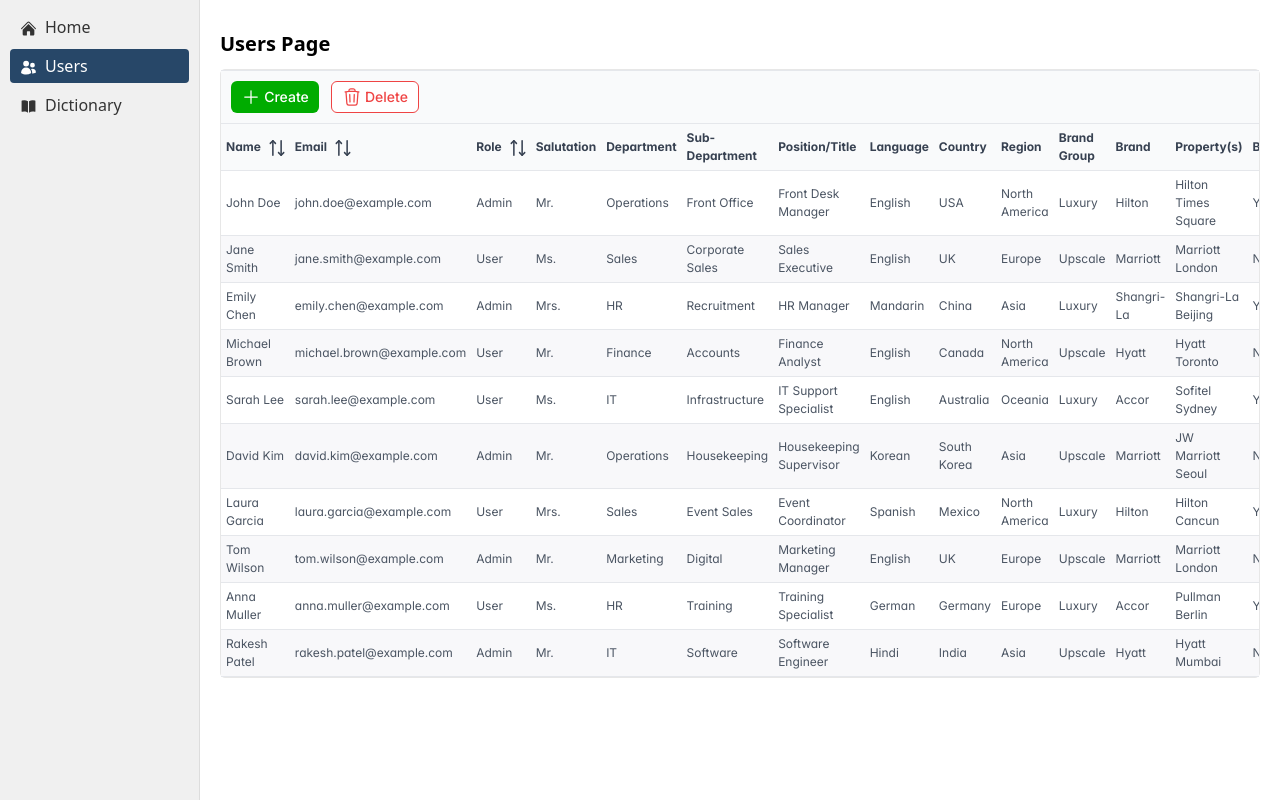
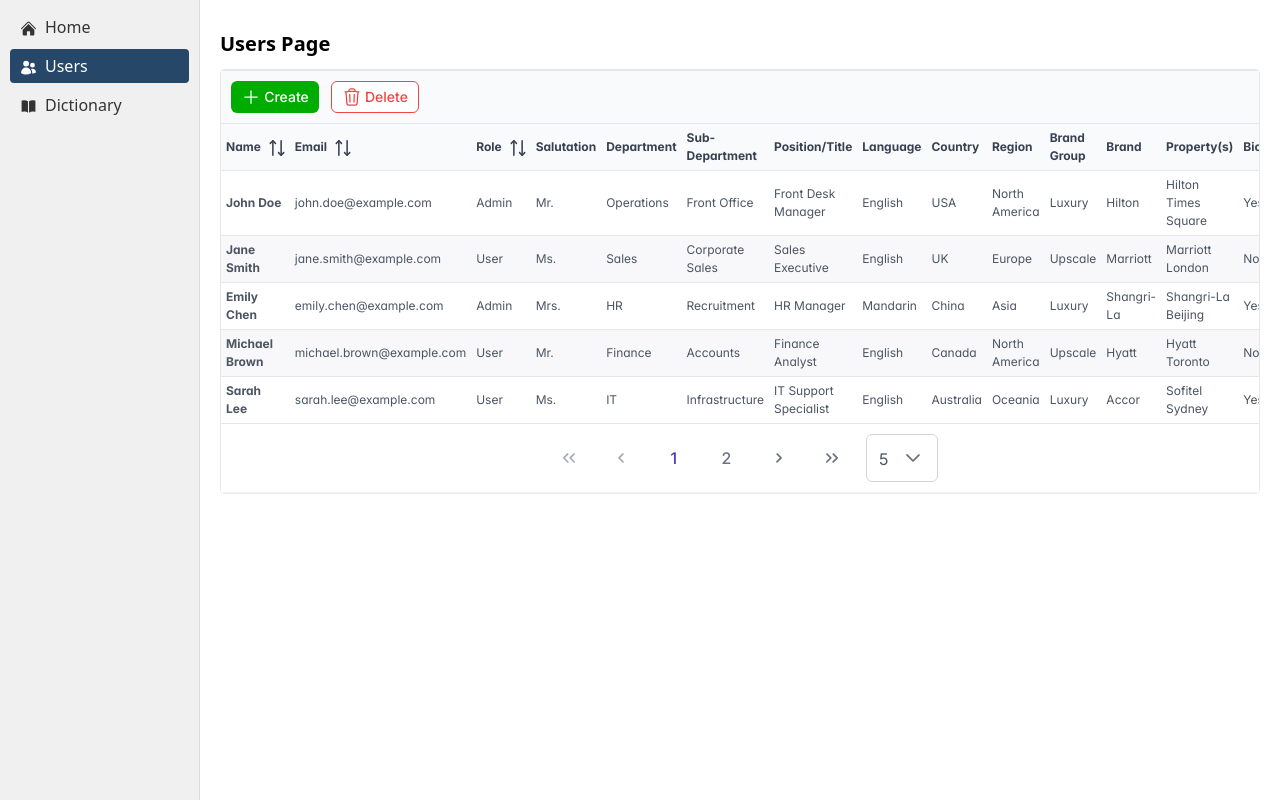
Before and after one commit to AGRapista/hotel-manager, a React app in the folder frontend/: page /users in a window 1280 px wide. Built offline with nearby package versions, Linux system fonts and the light colour scheme; the HTML template or start-up script is replaced by a standard one.

Commit message:
Admin Feat: User table improvements +1

```diff
--- a/frontend/src/pages/users/UsersPage.scss
+++ b/frontend/src/pages/users/UsersPage.scss
@@ -38,7 +38,7 @@
                 color: white;
 
                 &:hover {
-                    background-color: darken($create-color, 10%);
+                    background-color: adjust($create-color, -10%);
                 }
             }
 
@@ -68,4 +68,11 @@
     td {
         padding: $global-padding;
     }
+
+    * {
+        button {
+            padding: 5px;
+            background-color: transparent;
+        }
+    }
 }
--- a/frontend/src/pages/users/UsersPage.tsx
+++ b/frontend/src/pages/users/UsersPage.tsx
@@ -220,17 +220,20 @@
             <DataTable value={users}
                 className="dt-custom"
                 stripedRows
+                scrollable
                 removableSort
                 sortMode='multiple'
                 header={UserTableHeader}
+                paginator rows={5} rowsPerPageOptions={[5, 10, 25, 50]}
             >
                 <Column
                     header="Name"
-                    body={(rowData) => `${rowData.FirstName} ${rowData.LastName}`}
+                    frozen
+                    body={(rowData) => <b>{rowData.FirstName} {rowData.LastName}</b>}
                     sortable
                 />
 
-                <Column field="Email" header="Email" sortable />
+                <Column field="Email" header="Email" frozen sortable />
                 <Column field="Role" header="Role" sortable />
                 <Column field="Salutation" header="Salutation" />
                 <Column field="Department" header="Department" />
```
